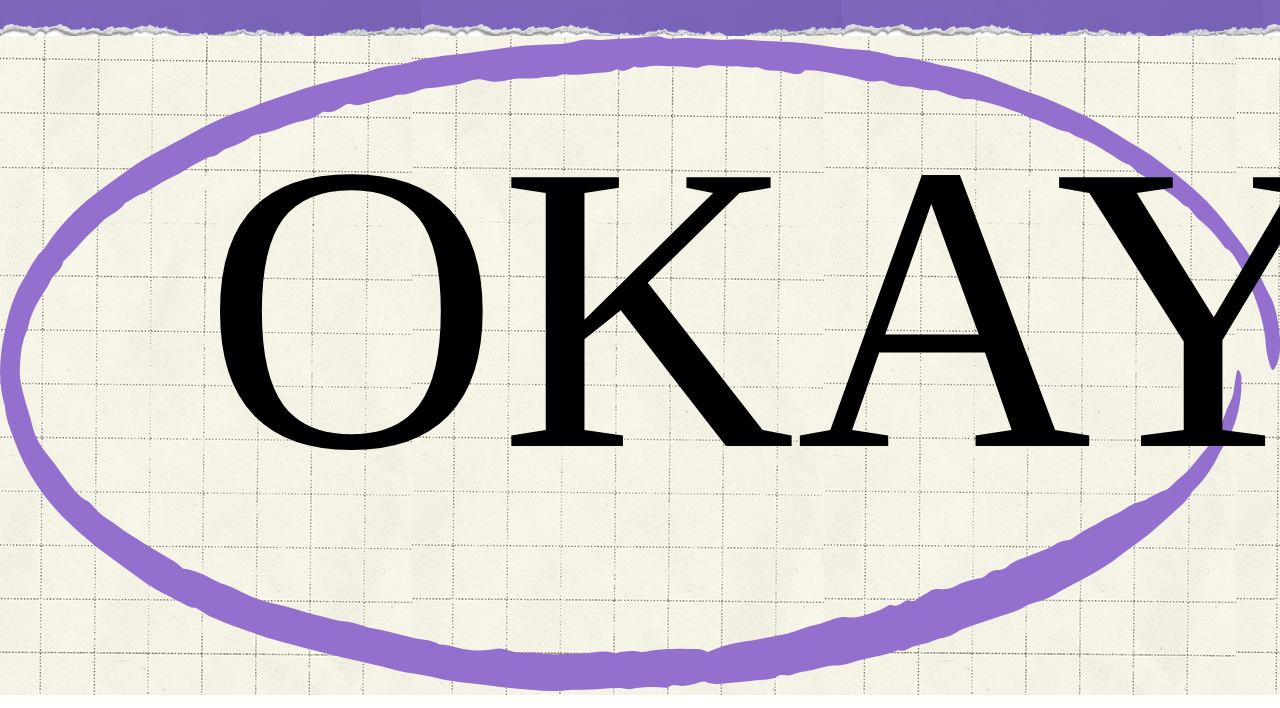
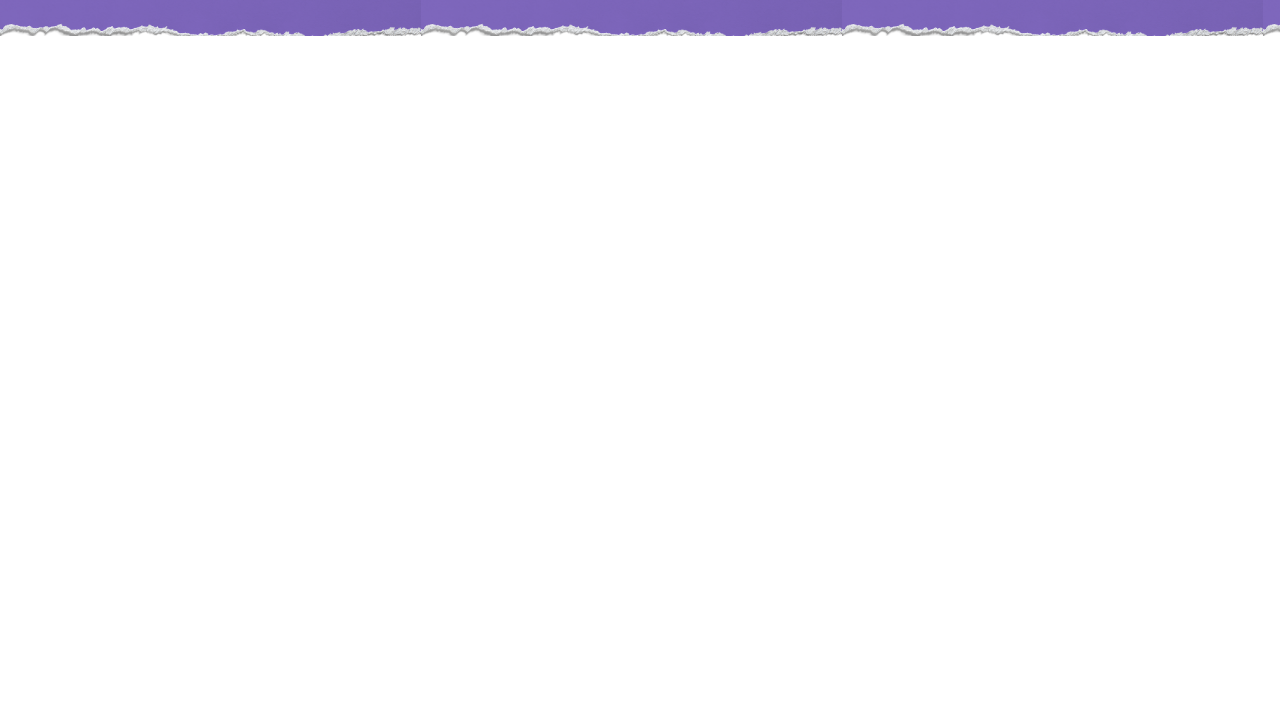
Before and after one commit to Milana041516/Music-s-Birthday, a plain HTML site: page main.html in a window 1280 px wide. Shown: the part 92-800 px from the top of the page. Drawn offline with Linux system fonts and the light colour scheme.

Commit message:
Update main.html
OKAAAAAAAAAAAAY!

```diff
--- a/main.html
+++ b/main.html
@@ -21,7 +21,6 @@
             <!--A Journal-->
             <section id="hero-image">
                 <h2 class="hidden">A Journal</h2>
-                <img src="images/okay-circle.svg">
 
             </section>
 
```
